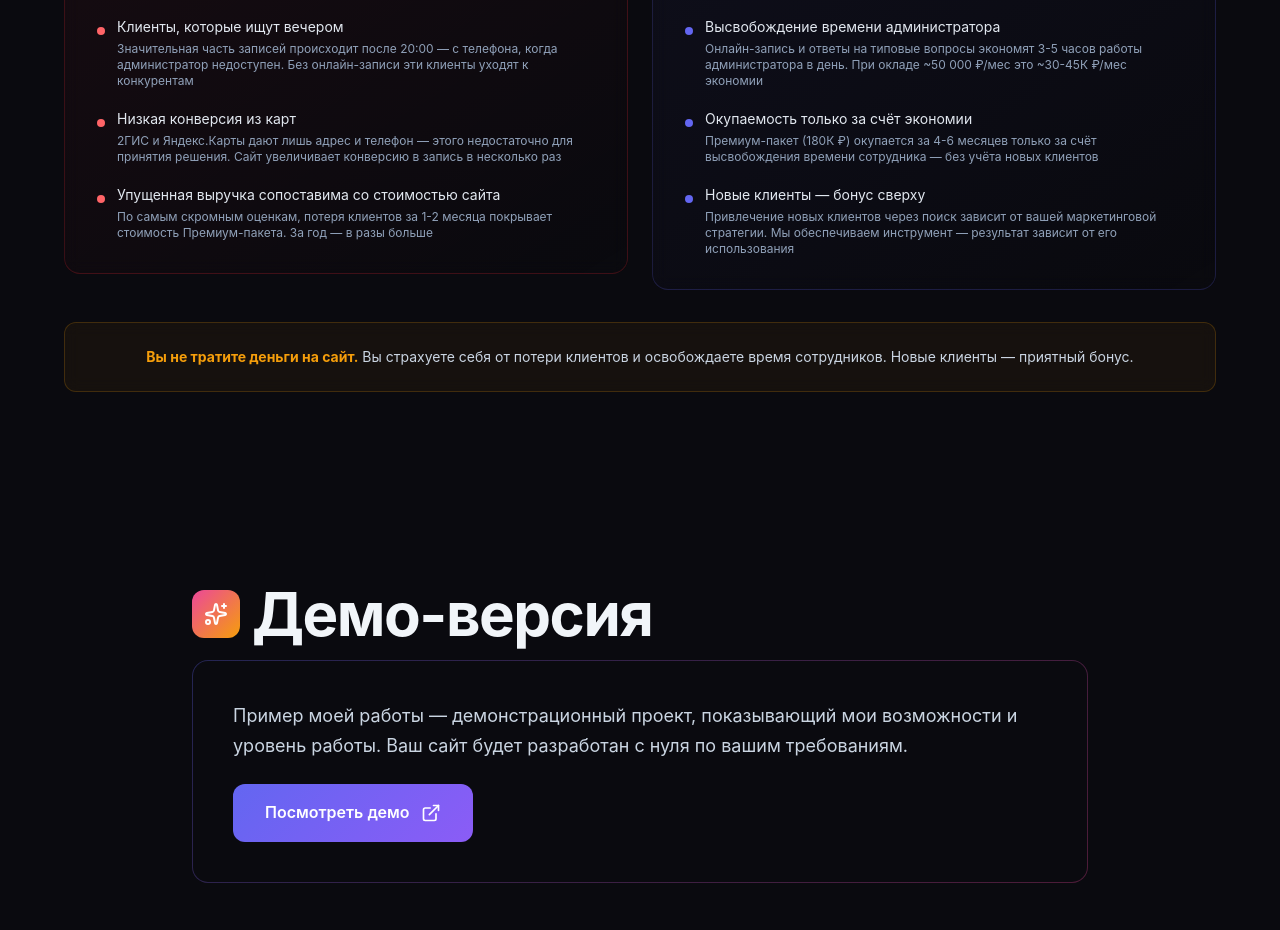
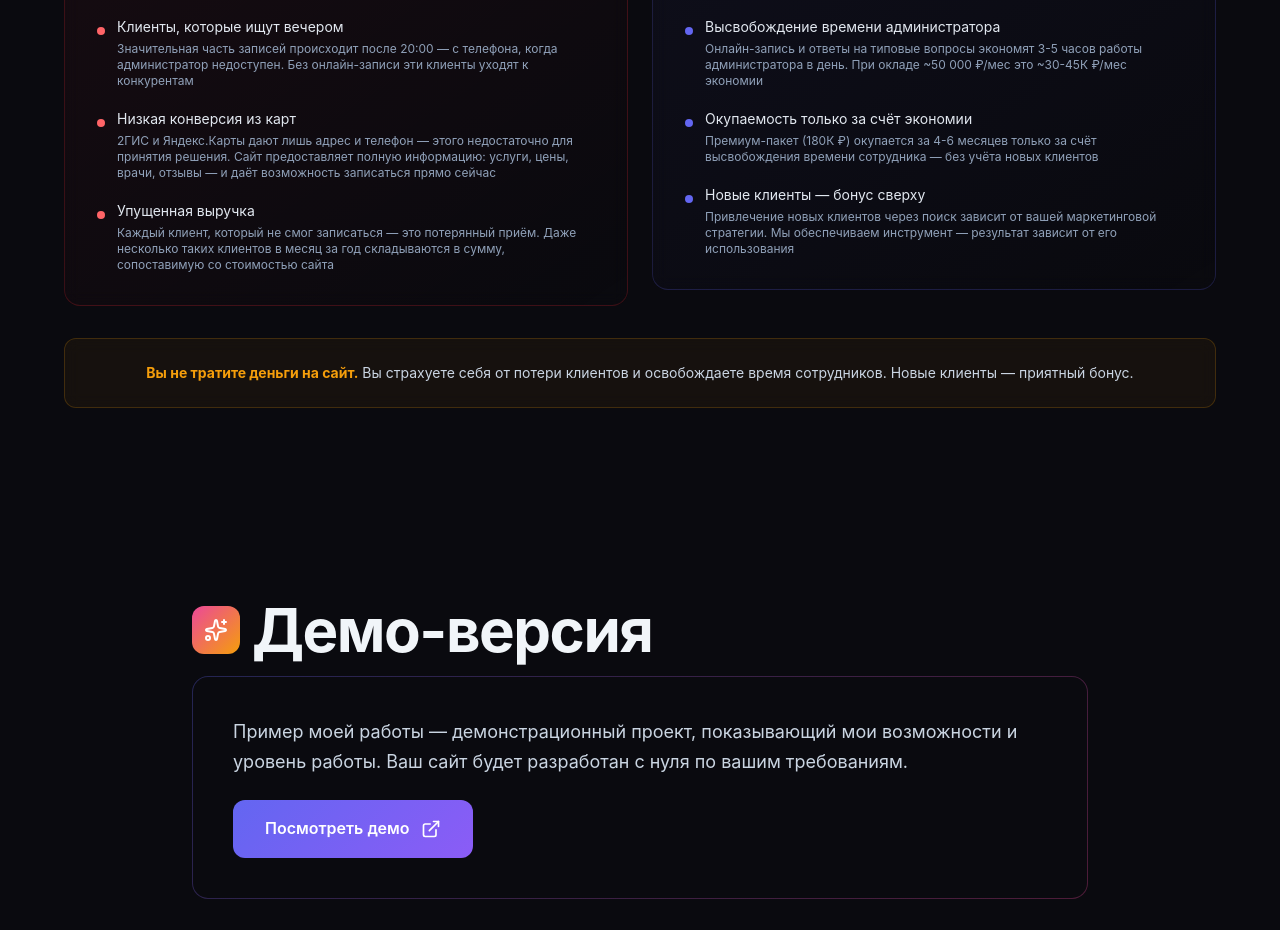
Before and after one commit to jolylollyq/kp-site, a Next.js app: page / in a window 1280 px wide. Shown: the part 2300-3230 px from the top of the page. Built offline with nearby package versions, Linux system fonts and the light colour scheme.

Commit message:
Remove unverified conversion and revenue claims from risk section

```diff
--- a/src/components/KpPage.tsx
+++ b/src/components/KpPage.tsx
@@ -383,14 +383,14 @@ export function KpPage() {
                       <div className="w-2 h-2 rounded-full bg-red-400 shrink-0 mt-2.5" />
                       <div>
                         <p className="text-sm text-slate-200 mb-1">Низкая конверсия из карт</p>
-                        <p className="text-xs text-slate-400">2ГИС и Яндекс.Карты дают лишь адрес и телефон — этого недостаточно для принятия решения. Сайт увеличивает конверсию в запись в несколько раз</p>
+                        <p className="text-xs text-slate-400">2ГИС и Яндекс.Карты дают лишь адрес и телефон — этого недостаточно для принятия решения. Сайт предоставляет полную информацию: услуги, цены, врачи, отзывы — и даёт возможность записаться прямо сейчас</p>
                       </div>
                     </div>
                     <div className="flex gap-3">
                       <div className="w-2 h-2 rounded-full bg-red-400 shrink-0 mt-2.5" />
                       <div>
-                        <p className="text-sm text-slate-200 mb-1">Упущенная выручка сопоставима со стоимостью сайта</p>
-                        <p className="text-xs text-slate-400">По самым скромным оценкам, потеря клиентов за 1-2 месяца покрывает стоимость Премиум-пакета. За год — в разы больше</p>
+                        <p className="text-sm text-slate-200 mb-1">Упущенная выручка</p>
+                        <p className="text-xs text-slate-400">Каждый клиент, который не смог записаться — это потерянный приём. Даже несколько таких клиентов в месяц за год складываются в сумму, сопоставимую со стоимостью сайта</p>
                       </div>
                     </div>
                   </div>
```
